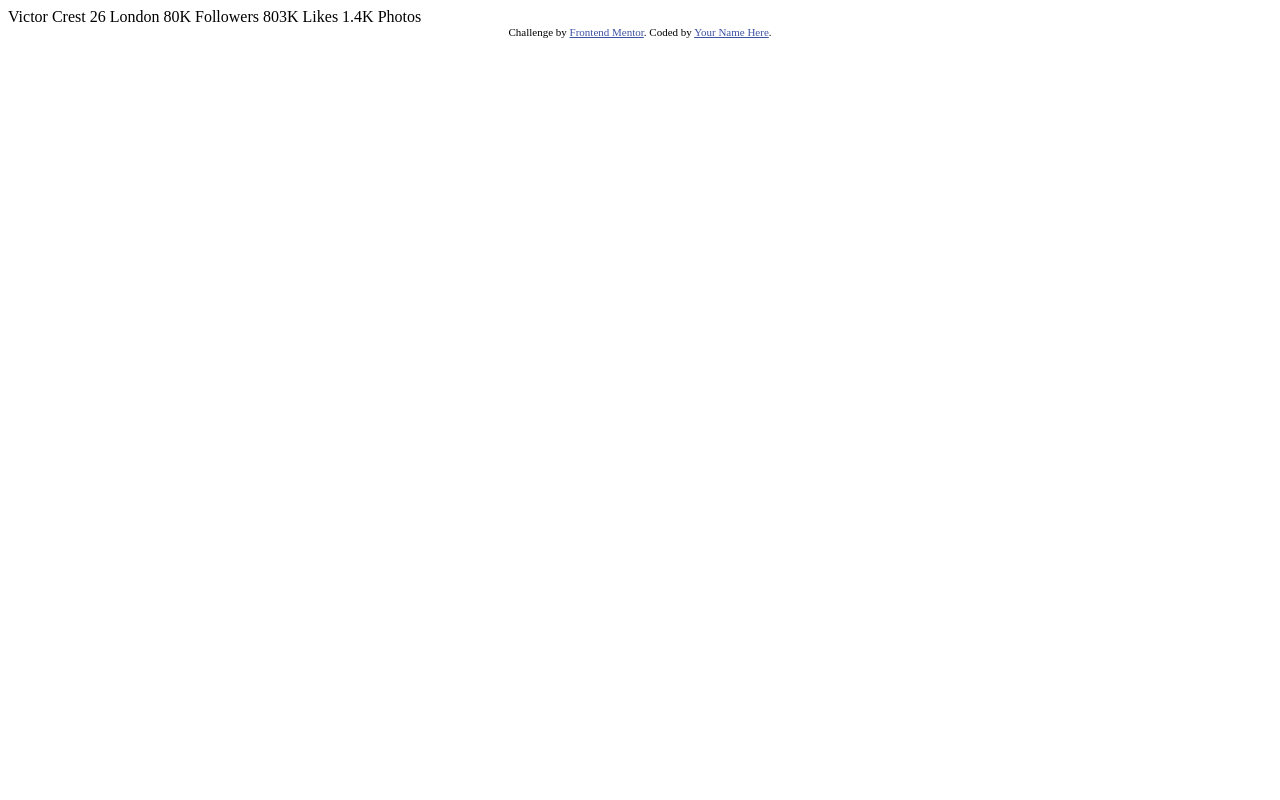
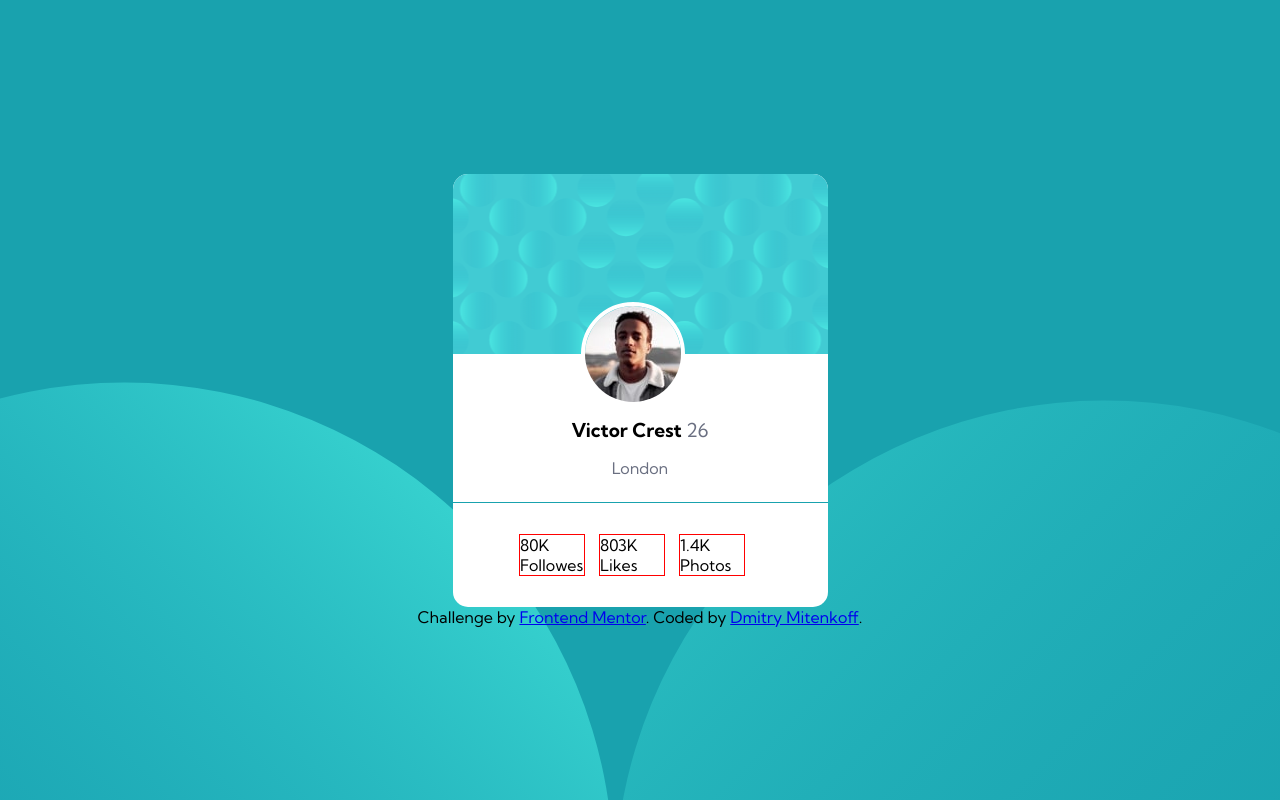
Before and after one commit to dmitrymitenkoff/profile-card-component, a plain HTML site: page index.html in a window 1280 px wide. Drawn offline with Linux system fonts and the light colour scheme.

Commit message:
CSS background img updated

```diff
--- a/index.html
+++ b/index.html
@@ -2,34 +2,49 @@
 <html lang="en">
 <head>
   <meta charset="UTF-8">
-  <meta name="viewport" content="width=device-width, initial-scale=1.0"> <!-- displays site properly based on user's device -->
-
+  <meta name="viewport" content="width=device-width, initial-scale=1.0">
+  <link rel="preconnect" href="https://fonts.gstatic.com">
+  <link href="https://fonts.googleapis.com/css2?family=Kumbh+Sans:wght@400;700&display=swap" rel="stylesheet">
+  <link rel="stylesheet" href="styles.css">
   <link rel="icon" type="image/png" sizes="32x32" href="./images/favicon-32x32.png">
 
-  <title>Frontend Mentor | Profile card component</title>
-
-  <!-- Feel free to remove these styles or customise in your own stylesheet 👍 -->
-  <style>
-    .attribution { font-size: 11px; text-align: center; }
-    .attribution a { color: hsl(228, 45%, 44%); }
-  </style>
+  <title>Profile card component</title>
 </head>
 <body>
-  Victor Crest
-  26
-  London
+  <div class="container">
 
-  80K
-  Followers
+    <div class="top-pattern"></div>
+    <div class="profile-image">
+      <img src="./images/image-victor.jpg" alt="Victor Crest">
+    </div>
 
-  803K
-  Likes
+    <div class="info">
+      <p><strong>Victor Crest</strong> <span class="age">26</span></p>
+      <p class="city">London</p>
+    </div>
 
-  1.4K
-  Photos
+    <hr>
+
+  <div class="social">
+    <div class="stats">
+      <p>80K</p>
+      <span>Followes</span>
+    </div>
+    <div class="stats">
+      <p>803K</p>
+      <span>Likes</span>
+    </div>
+    <div class="stats">
+      <p>1.4K</p>
+      <span>Photos</span>
+    </div>
+
+  </div>
+</div>
   <div class="attribution">
-    Challenge by <a href="https://www.frontendmentor.io?ref=challenge" target="_blank">Frontend Mentor</a>.
-    Coded by <a href="#">Your Name Here</a>.
+    <p>Challenge by <a href="https://www.frontendmentor.io?ref=challenge" target="_blank">Frontend Mentor</a>.
+    Coded by <a href="#">Dmitry Mitenkoff</a>.</p>
   </div>
+
 </body>
 </html>
--- /dev/null
+++ b/styles.css
@@ -0,0 +1,96 @@
+:root {
+    --dark-cyan: hsl(185, 75%, 39%);
+    --very-dark-blue: hsl(229, 23%, 23%);
+    --dark-gray-blue: hsl(227, 10%, 46%);
+}
+
+*,
+*::before,
+*::after {
+    margin: 0;
+    padding: 0;
+    box-sizing: inherit;
+}
+
+html {
+    box-sizing: border-box;
+}
+
+body {
+    font-family: 'Kumbh Sans', sans-serif;
+    background-color: var(--dark-cyan);
+    background-image: url("./images/bg-pattern-top.svg"), url("./images/bg-pattern-bottom.svg");
+    background-repeat: no-repeat;
+    background-position: bottom -70vh right 52vw, top 50vh left 48vw;
+    display: flex;
+    flex-direction: column;
+    justify-content: center;
+    align-items: center;
+    height: 100vh;
+}
+
+.container {
+    background-color: white;
+    width: 375px;
+    display: flex;
+    flex-direction: column;
+    align-items: center;
+    border-radius: 15px;
+    position: relative;
+}
+
+.top-pattern {
+    width: 375px;
+    height: 180px;
+    background: url("./images/bg-pattern-card.svg");
+    background-repeat: no-repeat;
+    background-position: center;
+    background-size: cover;
+    border-top-left-radius: 15px;
+    border-top-right-radius: 15px;
+}
+
+.profile-image img {
+    border-radius: 50%;
+    border: 4px solid white;
+    position: absolute;
+    top: 8rem;
+    left: 8rem;
+}
+
+.info {
+    margin-top: 4rem;
+    text-align: center;
+    font-size: 1.2rem;
+}
+
+.age,
+.city {
+    color: var(--dark-gray-blue);
+}
+
+.city {
+    font-size: 1rem;
+    padding: 1rem 0 1.5rem;
+}
+
+hr {
+    width: 375px;
+    border: 0;
+    border-top: 0.1px solid var(--dark-cyan);
+    padding: 0;
+  }
+
+.social {
+    display: flex;
+    padding: 2rem;
+    justify-content: space-evenly;
+    align-items: center;
+}
+
+.stats {
+    margin-right: 1rem;
+    align-self: center;
+    outline: 1px solid red;
+    width: 4rem;
+}
```
Also changed, not shown: 1 other file.
